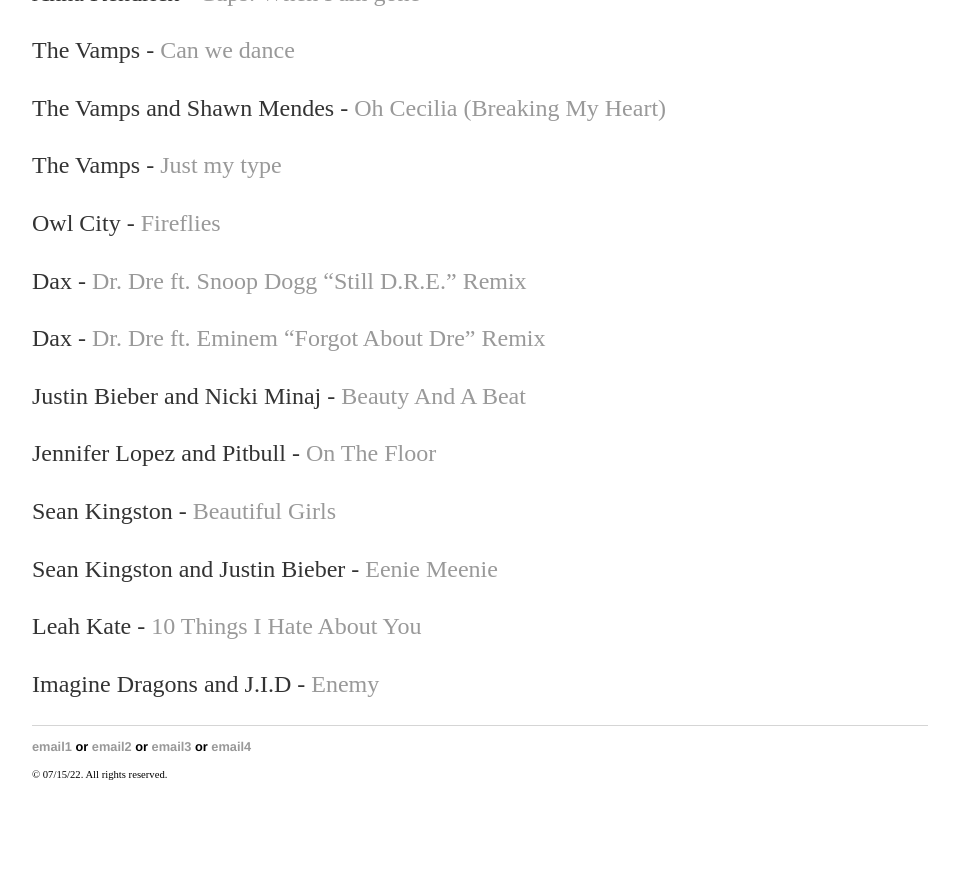
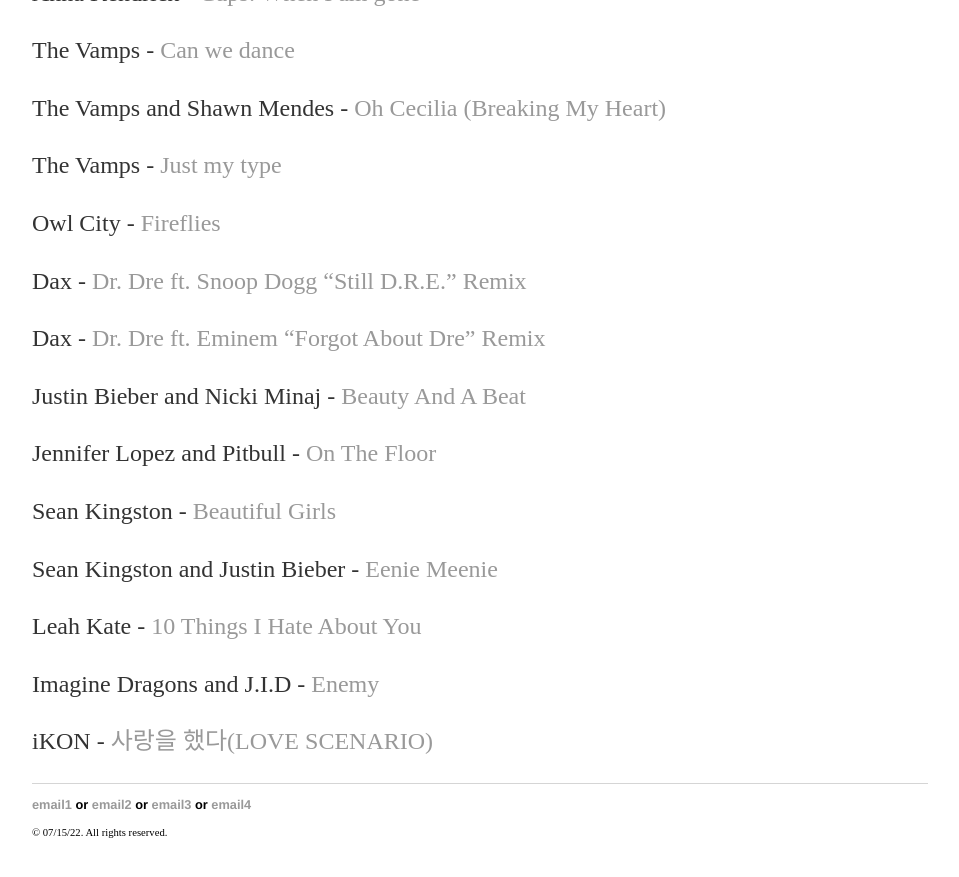
Before and after one commit to yjkweon24/yjkweon24.github.io, a Jekyll site: the page built from _posts/2018-10-23-songs-that-i-love.md, in a window 1280 px wide and 900 px high, scrolled down 20294 px. Shown: the top 877 px of the window, without its empty margins (160-1119 px from the left). Built offline with Jekyll 4.4.1, drawn with Linux system fonts in a browser that asks for light colours; before the commit the page ends 21136 px from its top, so only the background shows below that.

Commit message:
Update 2018-10-23-songs-that-i-love.md

```diff
--- a/_posts/2018-10-23-songs-that-i-love.md
+++ b/_posts/2018-10-23-songs-that-i-love.md
@@ -722,3 +722,5 @@
 Leah Kate - [10 Things I Hate About You](https://www.youtube.com/watch?v=-2cAyPpQRps&ab_channel=LeahKate)
 
 Imagine Dragons and J.I.D - [Enemy](https://www.youtube.com/watch?v=D9G1VOjN_84)
+
+iKON - [사랑을 했다(LOVE SCENARIO)](https://www.youtube.com/watch?v=vecSVX1QYbQ&list=RDMMY7LuK1cbLK8&index=27&ab_channel=iKON)
```
